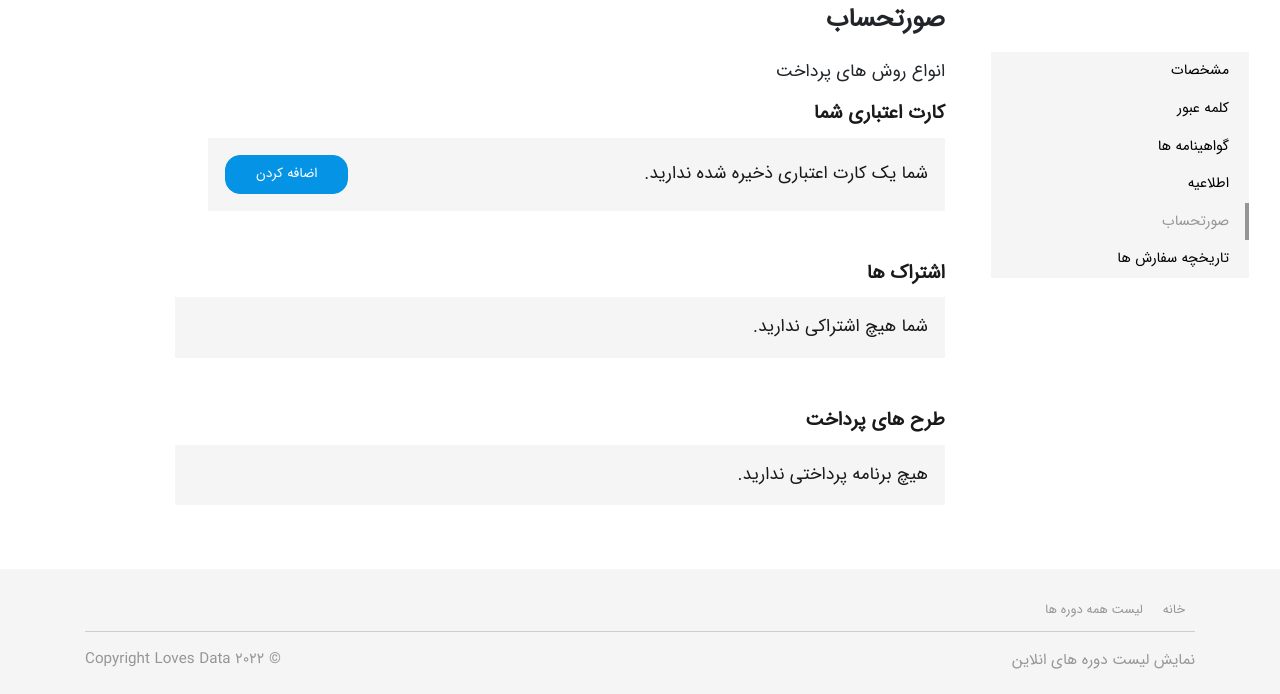
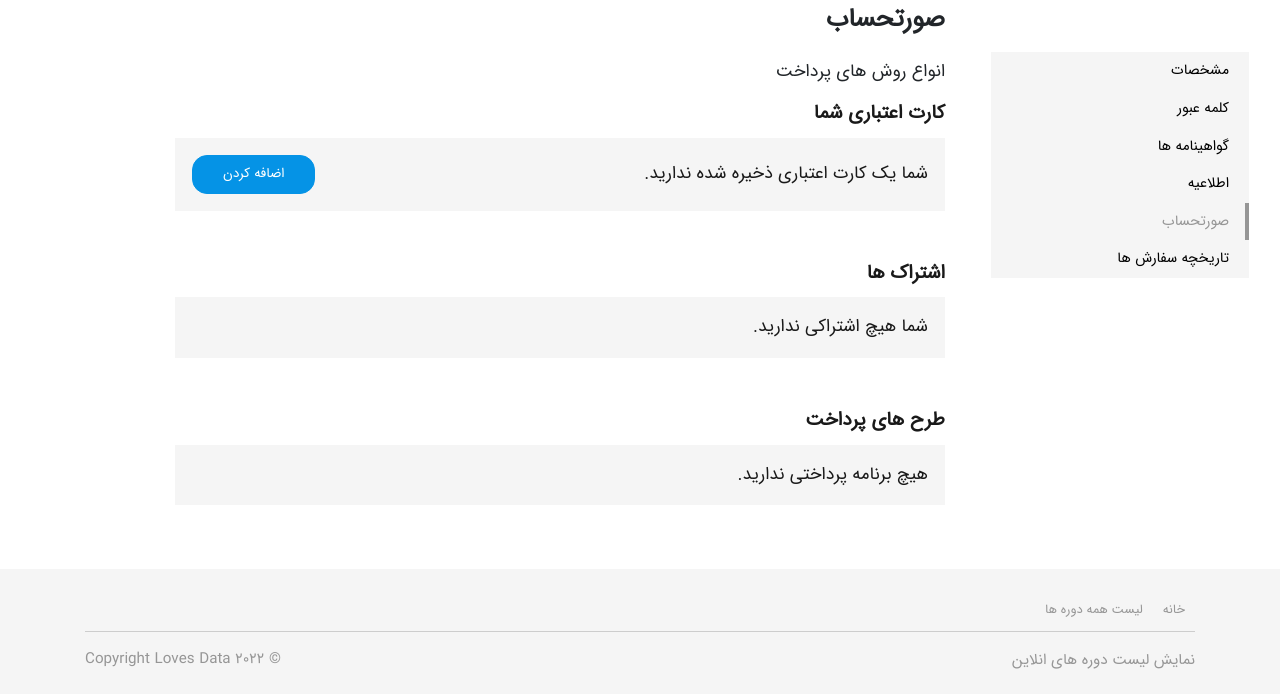
Before and after one commit to novin-front/analytics-essentials-website, a plain HTML site: page dashboard-profile-billing.html in a window 1280 px wide. Shown: the part 226-920 px from the top of the page. Drawn offline with Linux system fonts and the light colour scheme.

Commit message:
fix bug uidprofile billing

```diff
--- a/dashboard-profile-billing.html
+++ b/dashboard-profile-billing.html
@@ -184,7 +184,7 @@
                         </div>
                     </div>
                     <form action="" class="row">
-                        <div class="col-12 col-md-10 pr-md-5">
+                        <div class="col-12 col-md-10 ">
                             <div class="credit-card-box-lable">کارت اعتباری شما</div>
                             <div class="credit-card-box">
                                 <span class="credit-card-box-text">شما یک کارت اعتباری ذخیره شده ندارید.</span>
```
